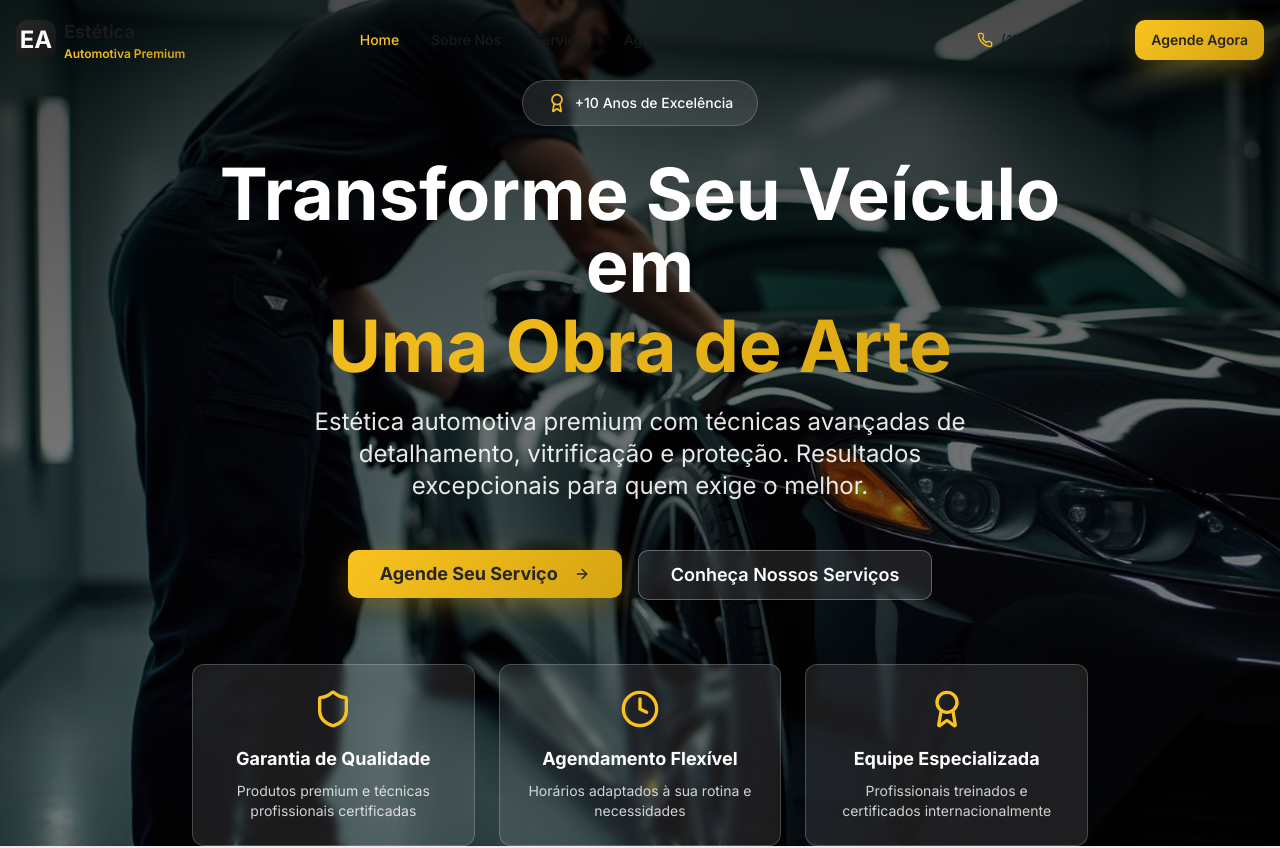
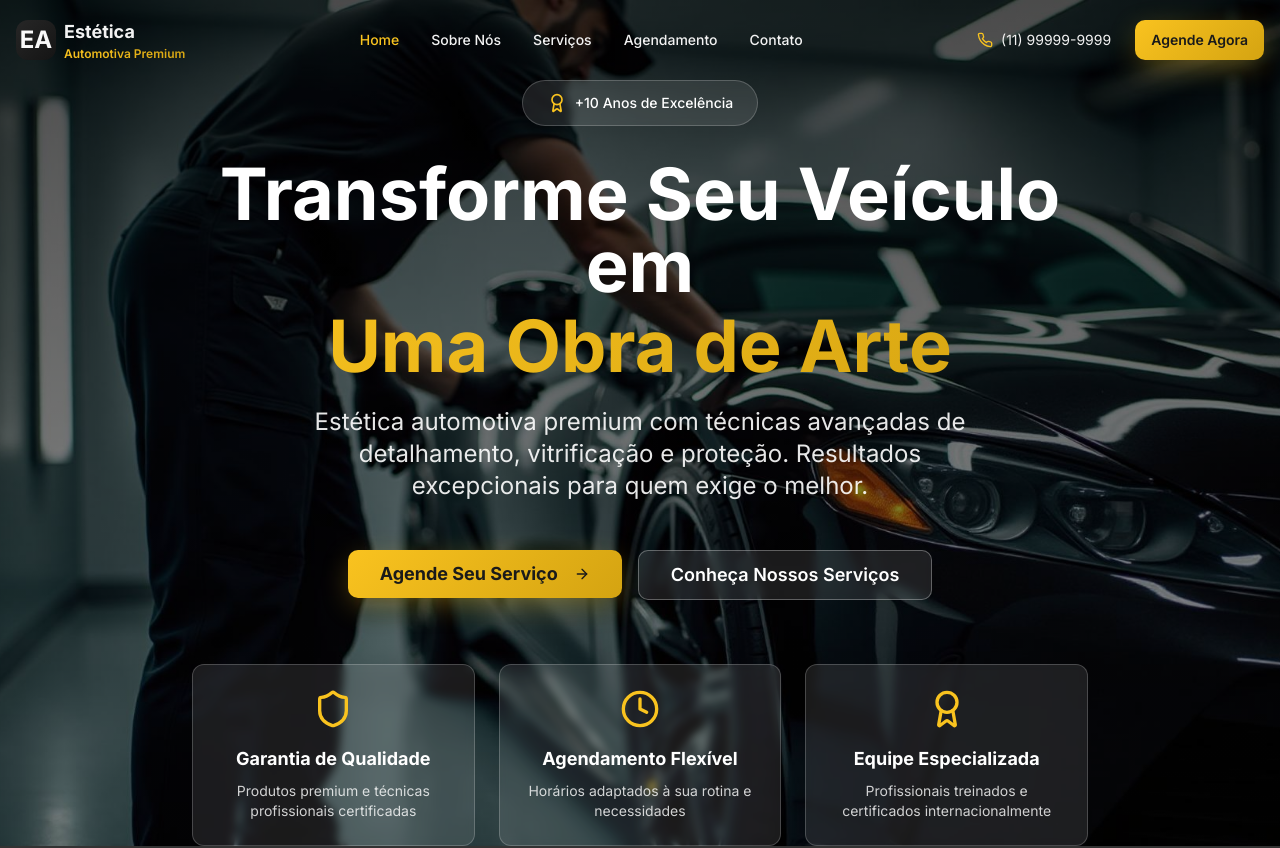
Before and after one commit to 051097-creator/StudioCarbonAutomotivo, a React (Vite) app: page / in a window 1280 px wide. Shown: the top 848 px of the page. Built offline with nearby package versions, Linux system fonts and the light colour scheme; the HTML template or start-up script is replaced by a standard one.

Commit message:
Refactor: Update color scheme and prepare for deployment

```diff
--- a/src/index.css
+++ b/src/index.css
@@ -9,17 +9,17 @@ All colors MUST be HSL.
 @layer base {
   :root {
     /* Paleta Preto, Cinza e Dourado - Sofisticação e Luxo */
-    --background: 0 0% 98%;
-    --foreground: 0 0% 10%;
+    --background: 0 0% 12%;
+    --foreground: 0 0% 95%;
 
-    --card: 0 0% 100%;
-    --card-foreground: 0 0% 10%;
+    --card: 0 0% 16%;
+    --card-foreground: 0 0% 95%;
 
-    --popover: 0 0% 100%;
-    --popover-foreground: 0 0% 10%;
+    --popover: 0 0% 16%;
+    --popover-foreground: 0 0% 95%;
 
     /* Preto/Cinza escuro como primário */
-    --primary: 0 0% 15%;
+    --primary: 0 0% 10%;
     --primary-foreground: 0 0% 98%;
     --primary-light: 0 0% 25%;
     --primary-dark: 0 0% 8%;
@@ -30,18 +30,18 @@ All colors MUST be HSL.
     --gold: 45 95% 55%;
     --gold-dark: 45 85% 45%;
 
-    --muted: 0 0% 92%;
-    --muted-foreground: 0 0% 45%;
+    --muted: 0 0% 20%;
+    --muted-foreground: 0 0% 60%;
 
-    /* Accent cinza claro */
-    --accent: 0 0% 94%;
-    --accent-foreground: 0 0% 10%;
+    /* Accent cinza médio */
+    --accent: 0 0% 22%;
+    --accent-foreground: 0 0% 95%;
 
     --destructive: 0 84% 60%;
     --destructive-foreground: 0 0% 100%;
 
-    --border: 0 0% 88%;
-    --input: 0 0% 88%;
+    --border: 0 0% 25%;
+    --input: 0 0% 20%;
     --ring: 45 95% 55%;
 
     --radius: 0.75rem;
```
